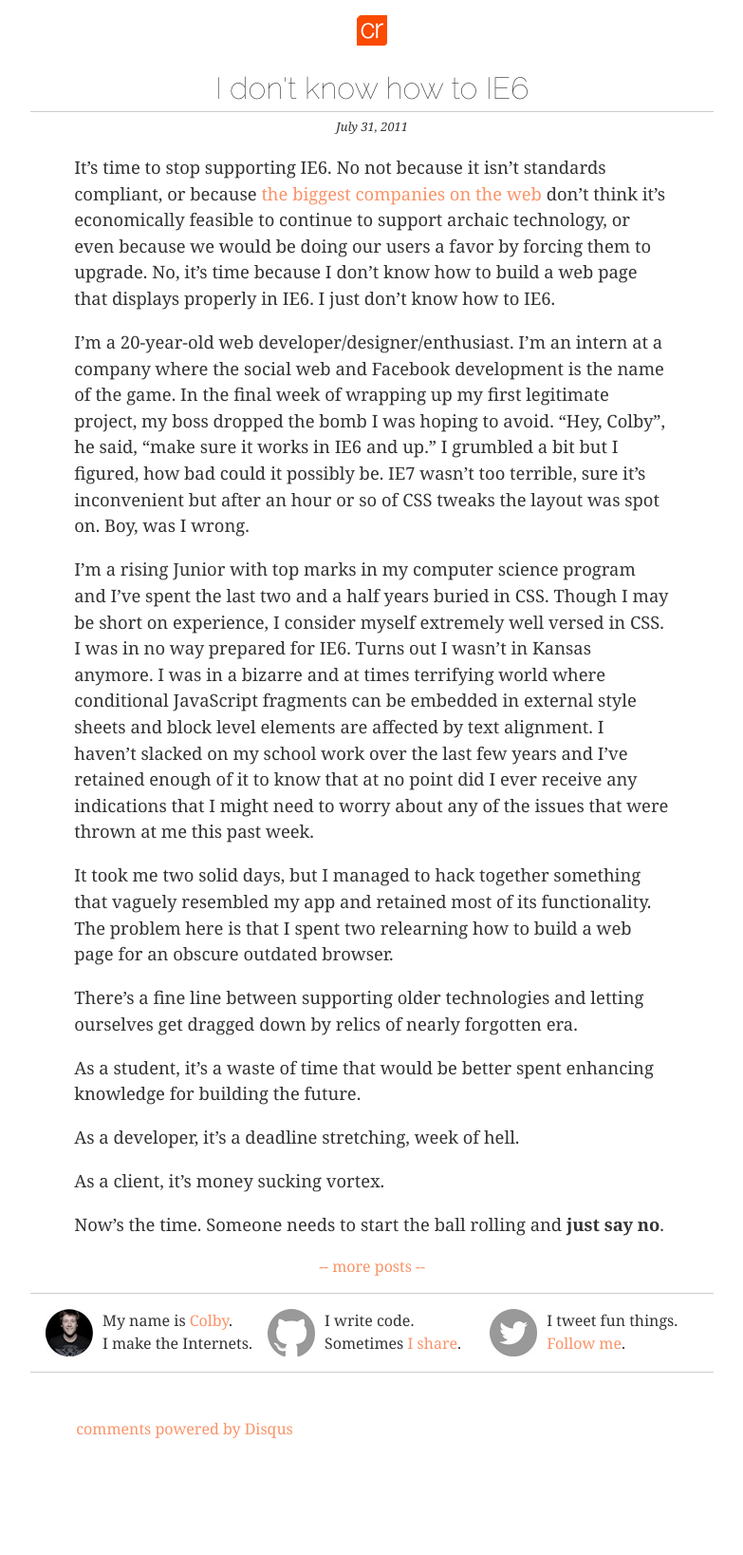
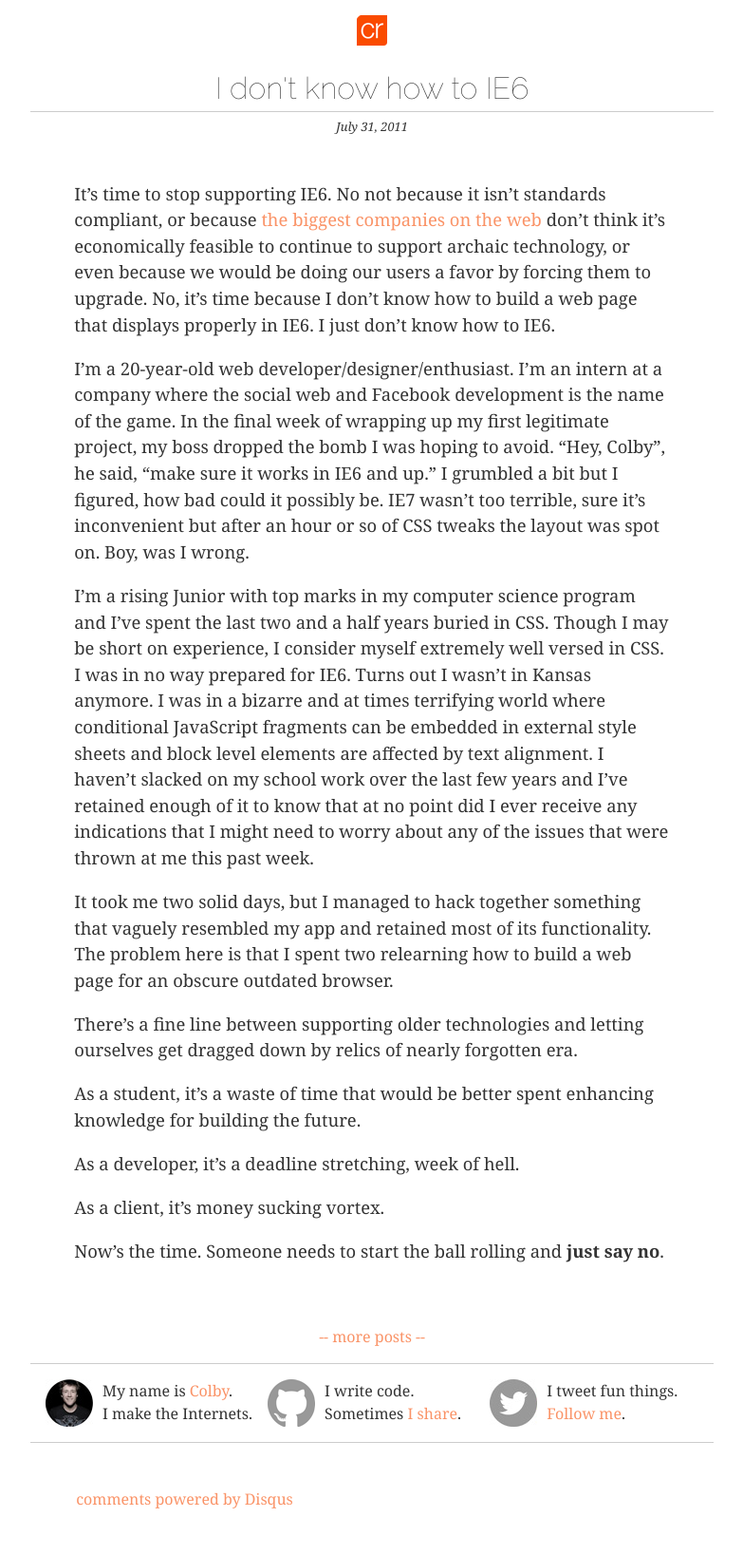
Before and after one commit to colbyr/colbyr.github.io, a Jekyll site: the page built from _posts/tumblr/2011-07-31-i-dont-know-how-to-ie6.md, in a window 1280 px wide. Shown: the whole page at 95% size, without its empty margins (248-1031 px from the left). Built offline with Jekyll 4.4.1, drawn with Linux system fonts in a browser that asks for light colours; Markdown is read by kramdown in place of the engine named in the settings; comment, search, counter and statistics services are not loaded; before the commit the page ends 1563 px from its top, so only the background shows below that.

Commit message:
layout updates

```diff
--- a/_config.yml
+++ b/_config.yml
@@ -1,4 +1,5 @@
 author: Colby Rabideau
+markdown: redcarpet
 name: Thoughts by Colby Rabideau
 pygments: true
 
--- a/_includes/header.html
+++ b/_includes/header.html
@@ -9,7 +9,7 @@
       </h1>
     </div>
     <div class="col-6">
-      <p class="tagline text-right">On life, the Internet and everything.</p>
+      <p class="tagline text-right">Feels good.</p>
     </div>
     <div class="col-12">
       <hr class="line" />
--- a/_layouts/post.html
+++ b/_layouts/post.html
@@ -13,9 +13,9 @@
           <p class="date">{{ page.date | date: "%B %d, %Y" }}</p>
         </header>
         {% if page.centered %}
-        <section class="content text-center">
+        <section class="content group text-center">
         {% else %}
-        <section class="content">
+        <section class="content group">
         {% endif %}
           {{ content }}
         </section>
--- a/css/main.css
+++ b/css/main.css
@@ -39,6 +39,11 @@
   margin: 1em 0;
 }
 
+iframe {
+  float: right;
+  margin: 0 0 0 1em;
+}
+
 pre {
   background-color: #eee;
   line-height: 1.25;
@@ -59,6 +64,12 @@
   ul.horizontal > li {
     display: inline-block;
   }
+
+.group:after {
+  content: "";
+  display: table;
+  clear: both;
+}
 
 .pad {
   padding: 0 1em;
@@ -168,7 +179,7 @@
 }
   .post .content {
     font-size: 1.15em;
-    padding: 0 2.5em;
+    margin: 2.5em;
   }
   .post .date {
     font-size: .8em;
@@ -219,6 +230,11 @@
     padding-left: 0;
     padding-right: 0;
   }
+  iframe {
+    display: block;
+    float: none;
+    margin: 0 auto;
+  }
   .footer {
     text-align: left;
   }
@@ -233,7 +249,8 @@
     text-align: left;
   }
   .post .content {
-    padding: 0;
+    margin-left: 0;
+    margin-right: 0;
   }
   .post-list .date {
     display: block;
```
